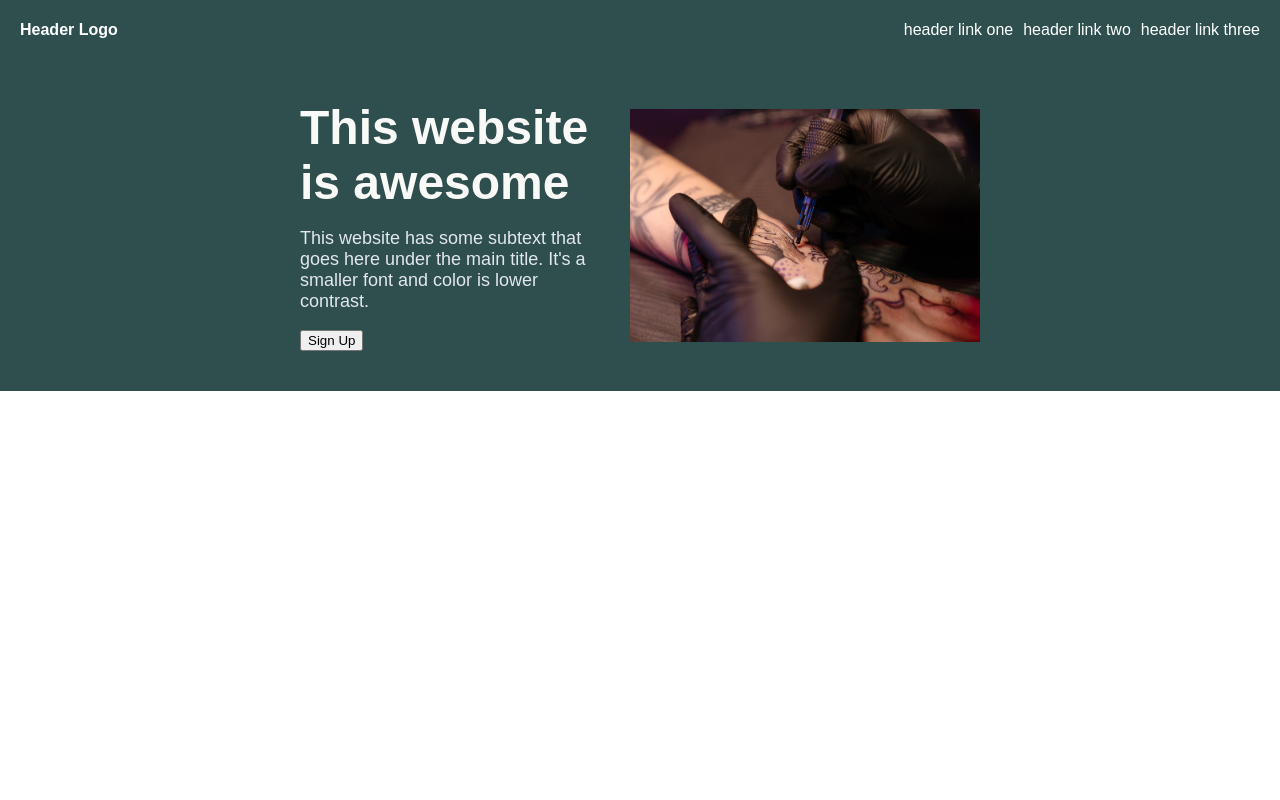
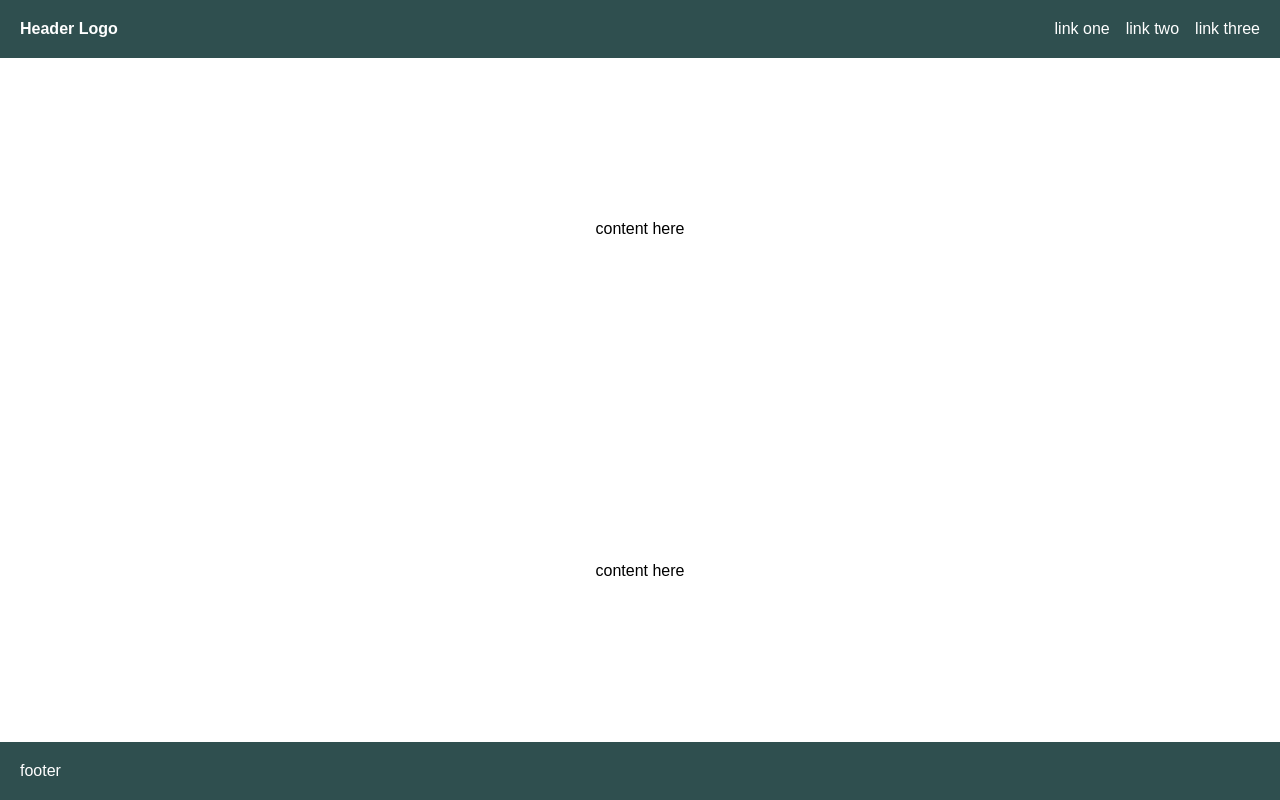
Before and after one commit to eh187340/foundation-site, a plain HTML site: page index.html in a window 1280 px wide. Drawn offline with Linux system fonts and the light colour scheme.

Commit message:
Started from scratch, full page now correct order
Everything flexing correctly and header/footer content in

```diff
--- a/index.html
+++ b/index.html
@@ -8,19 +8,23 @@
 <body>
     <div class="header">
         <div class="logo">Header Logo</div>
-        <ul>
-            <li>header link one</li>
-            <li>header link two</li>
-            <li>header link three</li>
-        </ul>
+        <div class="links">
+            <ul>
+                <li>link one</li>
+                <li>link two</li>
+                <li>link three</li>
+            </ul>
+        </div>
     </div>
     <div class="hero-module">
-        <div class="hero-content">
-            <h1>This website is awesome</h1>
-            <p>This website has some subtext that goes here under the main title. It's a smaller font and color is lower contrast.</p>
-            <button>Sign Up</button>
-        </div>
-        <img src="images/hero-image.jpg" class="hero-image">
+        content here
+    </div>
+    <div class="second-module">
+        content here
+    </div>
+    </div>
+    <div class="footer">
+        footer
     </div>
 </body>
 </html>
--- a/styles.css
+++ b/styles.css
@@ -1,18 +1,18 @@
 body {
-    height: 100vh;
     font-family: Arial, Helvetica, sans-serif;
     display: flex;
     flex-direction: column;
-    align-items: center;
-    width: 100%;
+    min-height: 100vh;
+    padding: 0;
     margin: 0;
-    padding: 0;
 }
 
 ul {
+    display: flex;
     list-style: none;
     padding: 0;
     margin: 0;
+    gap: 16px;
 }
 
 a {
@@ -26,52 +26,28 @@ h1 {
     margin: 0;
 }
 
-/* Header */
-
-.header {
-    display: flex;
-    justify-content: space-between;
-    align-items: center;
-    background-color: darkslategray;
-    color: white;
-    min-height: 60px;
-    width: 100%;
-}
-
-.header > ul {
-    display: flex;
-    gap: 10px;
-    padding-right: 20px
-}
-
 .logo {
-    padding-left: 20px;
     font-weight: 900;
 }
 
-/* Hero Module */
-
-.hero-module {
+.hero-module , .second-module {
+    flex: 1;
     display: flex;
     justify-content: center;
-    gap: 30px;
     align-items: center;
-    background-color: darkslategray;
-    color: white;
-    padding: 40px;
 }
 
-.hero-content {
+.header , .footer {
     display: flex;
-    flex-wrap: wrap;
-    flex-basis: 300px;
+    justify-content: space-between;
+    padding: 20px;
+    color: white;
 }
 
-.hero-content > p {
-    color: #E2E7EB;
-    font-size: 18px;
+.header {
+    background: darkslategray;
 }
 
-.hero-image {
-    width: 350px;
+.footer {
+    background: darkslategray;
 }
```
